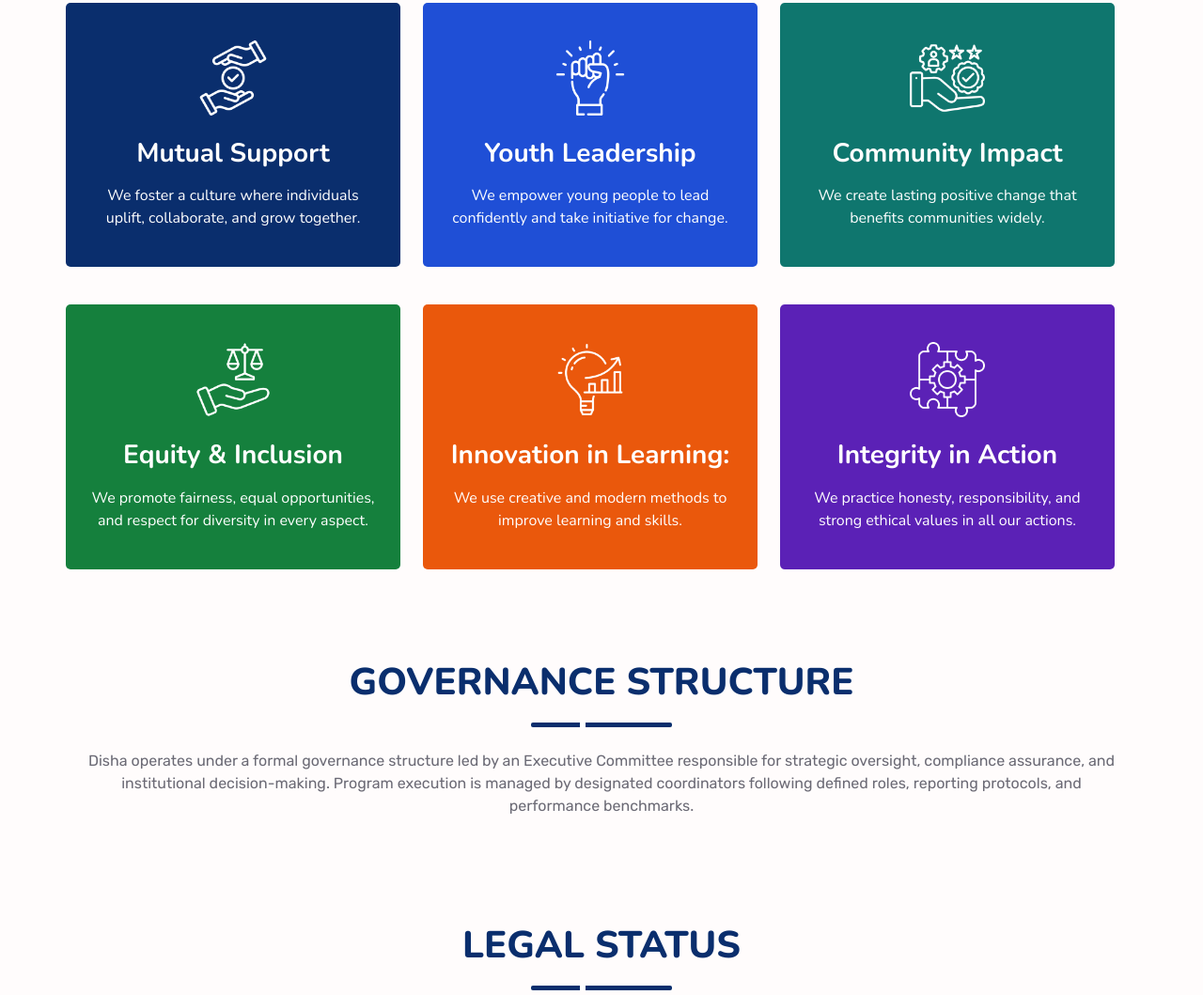
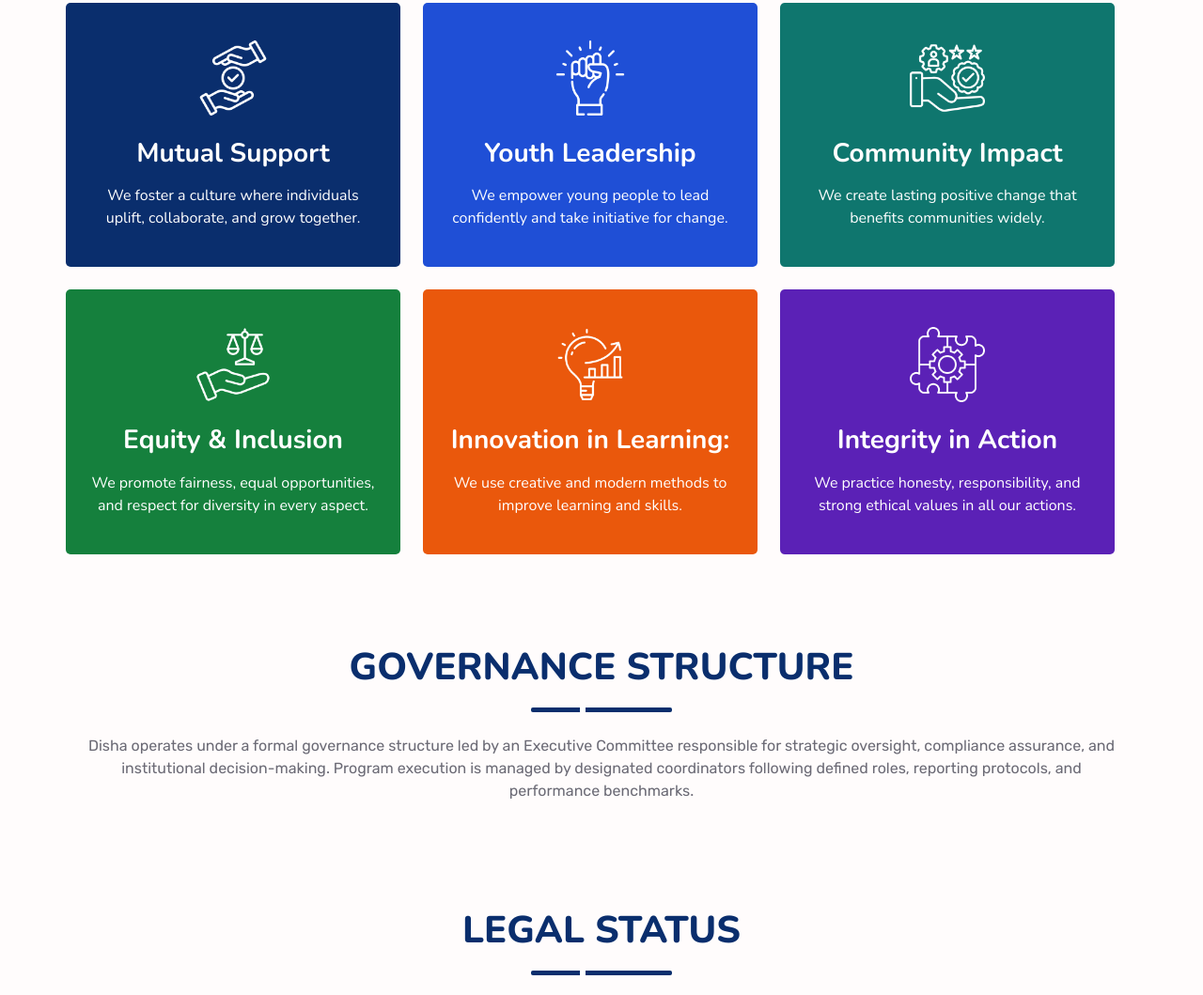
Before and after one commit to sr-official/disha, a plain HTML site: page about-disha.html in a window 1280 px wide. Shown: the part 1455-2514 px from the top of the page at 94% size. Drawn offline with nearby package versions, Linux system fonts and the light colour scheme.

Commit message:
core values and leaders layout updated

```diff
--- a/about-disha.html
+++ b/about-disha.html
@@ -252,9 +252,7 @@
                             </div>
                         </div>
                     </div>
-                </div>
-            <div class="row g-4 mt-3">
-                <div class="col-lg-4 col-sm-6 wow fadeInUp" data-wow-delay="0.1s">
+                      <div class="col-lg-4 col-sm-6 wow fadeInUp" data-wow-delay="0.1s">
                     <div class="value-card value-card4 vision text-center pt-3">
                         <div class="p-4">
                             <img class="img-fluid mb-4 mvg-icon icon-blue" src="img/icons/equity.png" alt="Equity & Inclusion icon">
@@ -281,7 +279,7 @@
                         </div>
                     </div>
                 </div>
-            </div>
+                </div>
             </div>
         </div>
     </div>
```
Also changed, not shown: team.html (+5 -4 lines).
